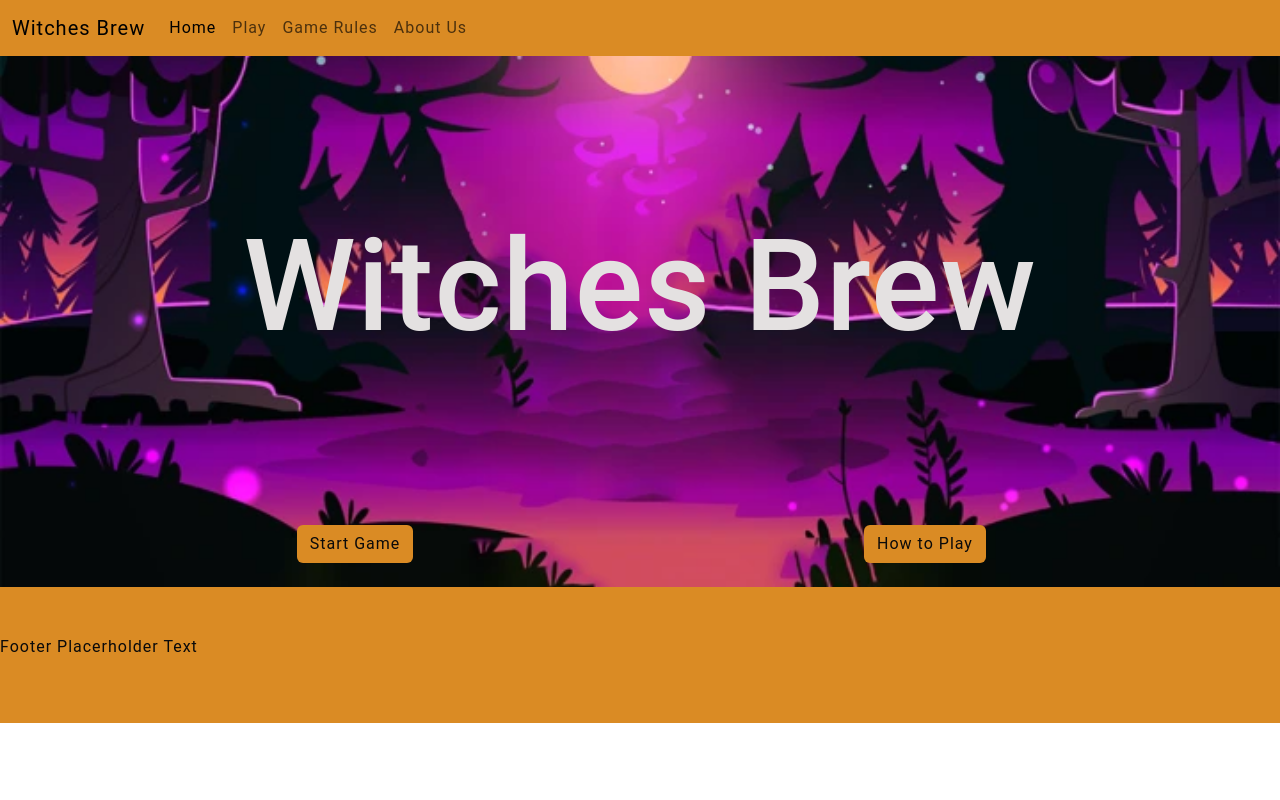
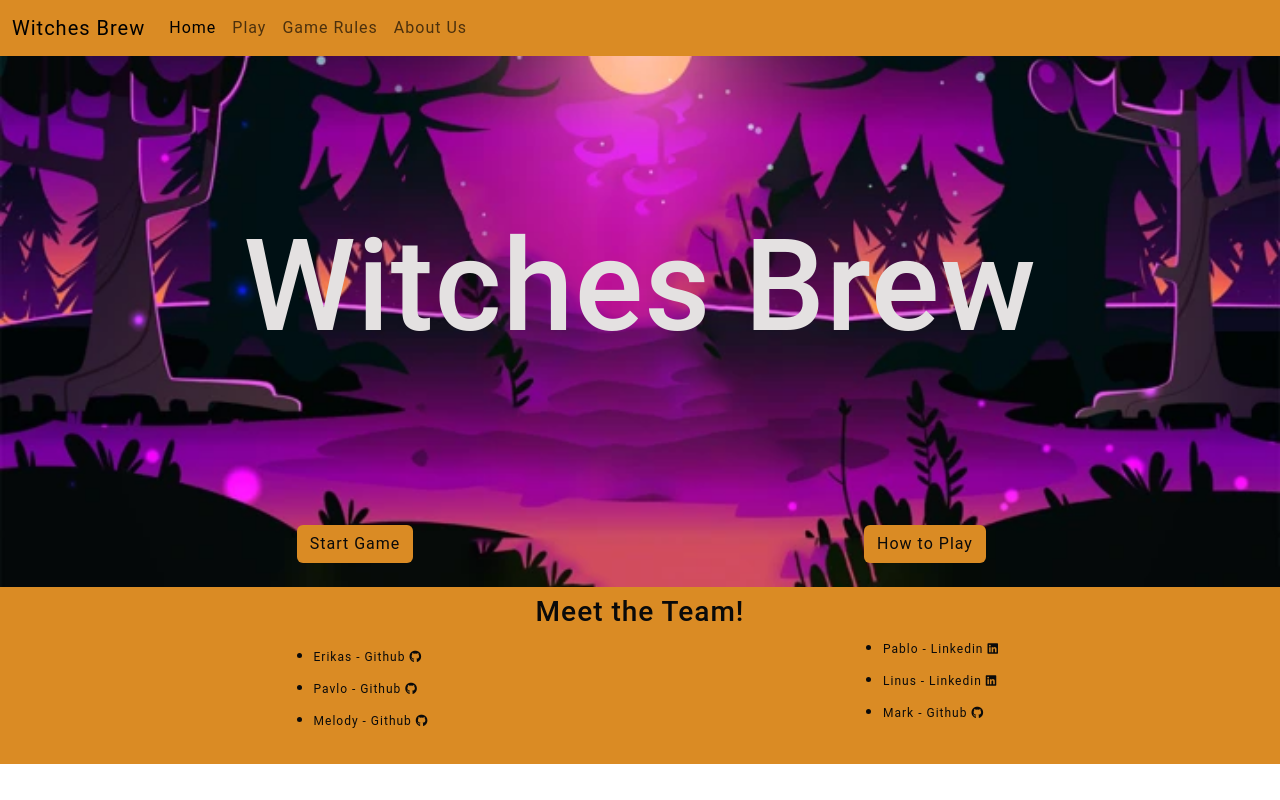
Before and after one commit to Erikas-Ramanauskas/Project-Cauldron, a plain HTML site: page index.html in a window 1280 px wide. Drawn offline with nearby package versions, Linux system fonts and the light colour scheme.

Commit message:
Add team links to footer

```diff
--- a/assets/css/style.css
+++ b/assets/css/style.css
@@ -49,3 +49,9 @@ body {
     background: url('../images/background_720.webp') no-repeat center center;
     background-size: cover;
 }
+
+.footer-links {
+    font-size: 12px;
+    text-decoration: none;
+    color: inherit;
+}
--- a/index.html
+++ b/index.html
@@ -41,13 +41,54 @@
             </div>
         </div>
     </section>
-    <footer class="orange-color black-color-text py-5">
-        <p>Footer Placerholder Text</p>
+    <footer class="orange-color black-color-text py-2">
+        <h3 class="text-center">Meet the Team!</h3>
+        <div class="container">
+            <div class="row">
+                <div class="col-12 col-sm-6 d-flex justify-content-center">
+                    <ul>
+                        <li class="my-2"><a class="footer-links" href="https://github.com/Erikas-Ramanauskas"
+                                target="_blank" rel="noopener"
+                                aria-label="Visit Erikas on Github (opens in a new tab)">Erikas
+                                - Github <i class="fa-brands fa-github"></i></a>
+                        </li>
+                        <li><a class="footer-links" href="https://github.com/FlashDrag" target="_blank" rel="noopener"
+                                aria-label="Visit Pavlo on Github (opens in a new tab)">Pavlo - Github <i
+                                    class="fa-brands fa-github"></i></a>
+                        </li>
+                        <li class="my-2"><a class="footer-links" href="https://github.com/Melody-Lisa" target="_blank"
+                            rel="noopener" aria-label="Visit Melody on Github (opens in a new tab)">Melody
+                            - Github <i class="fa-brands fa-github"></i></a>
+                    </li>
+                    </ul>
+                </div>
+                <div class="col-12 col-sm-6 d-flex justify-content-center">
+                    <ul>
+                        <li><a class="footer-links" href="https://www.linkedin.com/in/pablo-embarach-boeira/"
+                            target="_blank" rel="noopener"
+                            aria-label="Visit Pablo on linkedin (opens in a new tab)">Pablo -
+                            Linkedin <i class="fa-brands fa-linkedin"></i></a>
+                    </li>
+                        <li class="my-2"><a class="footer-links"
+                                href="https://www.linkedin.com/in/linus-elvius-52b098266/" target="_blank"
+                                rel="noopener" aria-label="Visit Linus on linkedin (opens in a new tab)">Linus
+                                - Linkedin <i class="fa-brands fa-linkedin"></i></a>
+                        </li>
+                        <li><a class="footer-links" href="https://github.com/fenton1000" target="_blank" rel="noopener"
+                                aria-label="Visit Mark on Github (opens in a new tab)">Mark - Github <i
+                                    class="fa-brands fa-github"></i></a>
+                        </li>
+                    </ul>
+                </div>
+            </div>
+        </div>
     </footer>
     <!-- Bootstrap Script -->
     <script src="https://cdn.jsdelivr.net/npm/bootstrap@5.3.2/dist/js/bootstrap.bundle.min.js"
         integrity="sha384-C6RzsynM9kWDrMNeT87bh95OGNyZPhcTNXj1NW7RuBCsyN/o0jlpcV8Qyq46cDfL" crossorigin="anonymous">
     </script>
+    <!-- Fontawesome Script -->
+    <script src="https://kit.fontawesome.com/4e8d2c2bb0.js" crossorigin="anonymous"></script>
 </body>
 
 </html>
```
